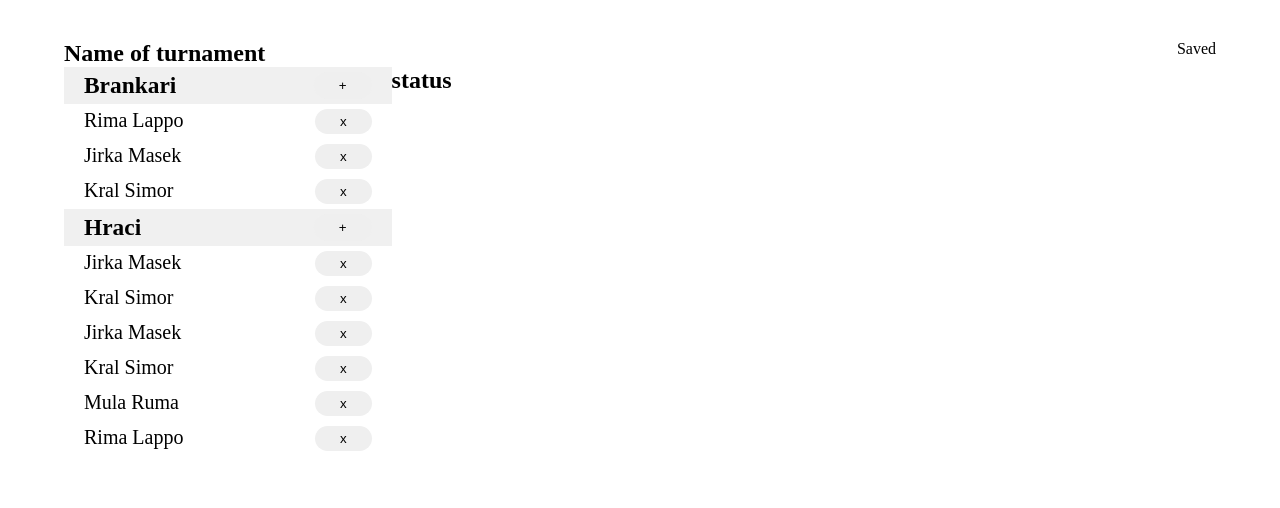
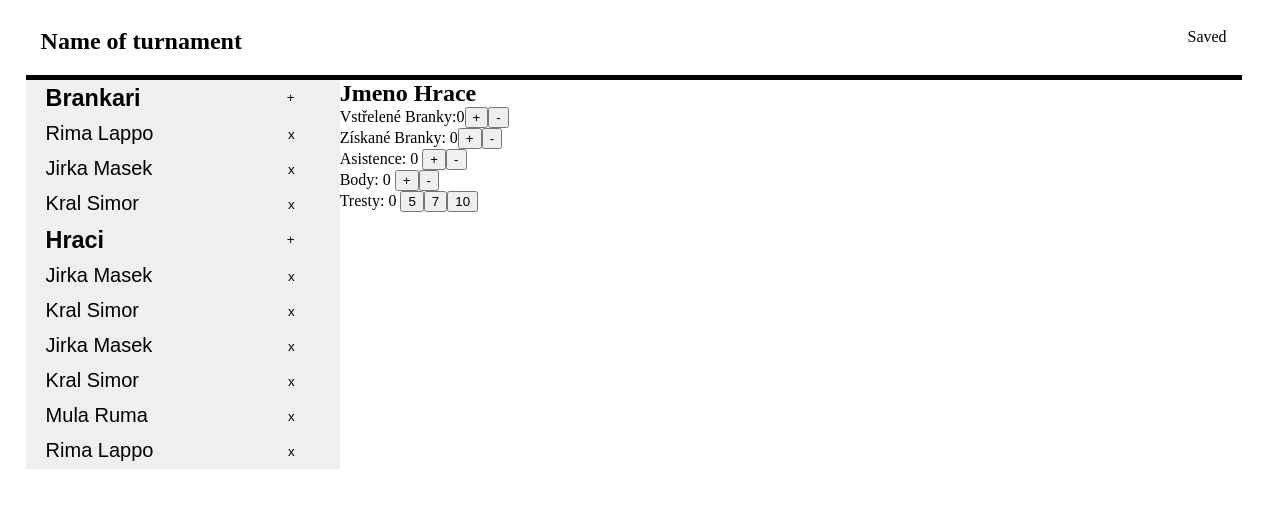
Before and after one commit to MiloslavStekrt/football-utkani, a React (Create React App) app: page / in a window 1280 px wide. Shown: the top 508 px of the page. Built offline with nearby package versions, Linux system fonts and the light colour scheme.

Commit message:
Dokonceni prebirani itemu podle označené možnosti.

```diff
--- a/src/App.js
+++ b/src/App.js
@@ -1,19 +1,23 @@
 import React, {useState} from 'react';
 import './css/App.css';
 import PlayerList from './PlayerList';
+import Player_stats from './Player_stats';
 
 const App = () => {
     const [players, setPlayers] = useState([
-        {name:"Jirka Masek",foot:false, number:9, id:Math.random()*1000},
-        {name:"Kral Simor",foot:false, number:24, id:Math.random()*1000},
-        {name:"Jirka Masek",foot:false, number:9, id:Math.random()*1000},
-        {name:"Kral Simor",foot:false, number:24, id:Math.random()*1000},
-        {name:"Mula Ruma",foot:false, number:34, id:Math.random()*1000},
-        {name:"Rima Lappo",foot:false, number:1, id:Math.random()*1000},
-        {name:"Rima Lappo",foot:true, number:1, id:Math.random()*1000},
-        {name:"Jirka Masek",foot:true, number:9, id:Math.random()*1000},
-        {name:"Kral Simor",foot:true, number:24, id:Math.random()*1000}
+        {name:"Jirka Masek",foot:false, number:9, id:Math.random()*1000, vstrele_branky: 0, ziskane_branky: 0, assistence: 0,bodu: 0, trestu: 0},
+        {name:"Kral Simor",foot:false, number:24, id:Math.random()*1000, vstrele_branky: 0, ziskane_branky: 0, assistence: 0,bodu: 0, trestu: 0},
+        {name:"Jirka Masek",foot:false, number:9, id:Math.random()*1000, vstrele_branky: 0, ziskane_branky: 0, assistence: 0,bodu: 0, trestu: 0},
+        {name:"Kral Simor",foot:false, number:24, id:Math.random()*1000, vstrele_branky: 0, ziskane_branky: 0, assistence: 0,bodu: 0, trestu: 0},
+        {name:"Mula Ruma",foot:false, number:34,  id:Math.random()*1000, vstrele_branky: 0, ziskane_branky: 0, assistence: 0,bodu: 0, trestu: 0},
+        {name:"Rima Lappo",foot:false, number:1,  id:Math.random()*1000, vstrele_branky: 0, ziskane_branky: 0, assistence: 0,bodu: 0, trestu: 0},
+        {name:"Rima Lappo",foot:true, number:1,   id:Math.random()*1000, vstrele_branky: 0, ziskane_branky: 0, assistence: 0,bodu: 0, trestu: 0},
+        {name:"Jirka Masek",foot:true, number:9,  id:Math.random()*1000, vstrele_branky: 0, ziskane_branky: 0, assistence: 0,bodu: 0, trestu: 0},
+        {name:"Kral Simor",foot:true, number:24,  id:Math.random()*1000, vstrele_branky: 0, ziskane_branky: 0, assistence: 0,bodu: 0, trestu: 0}
     ]);
+    const [status, setStatus] = useState(
+        {name:"Jmeno Hrace",foot:true, number:0, id:Math.random()*1000, vstrele_branky: 0, ziskane_branky: 0, assistence: 0,bodu: 0, trestu: 0 }
+    );
     return (
         <main>
             <section className="topbar">
@@ -22,9 +26,15 @@ const App = () => {
             </section>
             <section className="main">
                 <div className="players">
-                    <PlayerList players={players} setPlayers={setPlayers} />
+                    <PlayerList
+                        players={players}
+                        setPlayers={setPlayers}
+                        setStatus={setStatus} />
                 </div>
-                <h1>status</h1>
+                <Player_stats status={status}
+                    setStatus={setStatus}
+                    setPlayers={setPlayers}
+                    players={players}/>
             </section>
         </main>
     )
--- a/src/Player.js
+++ b/src/Player.js
@@ -1,11 +1,16 @@
 import React from 'react'
 
-const Player = ({player, setPlayers, players}) => {
+const Player = ({player, setPlayers, players, setStatus}) => {
+    const showPlayer = () => {
+        setStatus(player);
+    }
     return (
-        <span>
+        <button onClick={showPlayer} className="span">
             <p>{player.name}</p>
-            <button>x</button>
-        </span>
+            <button onClick={(e)=>{e.preventDefault();
+                setPlayers(players.filter(el => el.id !== player.id));}
+                }>x</button>
+        </button>
     )
 }
 
--- a/src/PlayerList.js
+++ b/src/PlayerList.js
@@ -2,33 +2,31 @@ import React from 'react';
 import './css/PlayerList.css';
 import Player from './Player';
 
-const PlayerList = ({players, setPlayers}) => {
+const PlayerList = ({players, setPlayers, setStatus}) => {
     return (
         <div>
             <section className="brankari">
-                <span className="nadpis">
+                <button className="nadpis span">
                     <h1>Brankari</h1>
                     <button>+</button>
-                </span>
-                {players.filter(player => player.foot == true).map(player => {
+                </button>
+                {players.filter(player => player.foot === true).map(player => {
                     return <Player player={player}
                         setPlayers={setPlayers}
-                        players={players} />
+                        players={players}
+                        setStatus={setStatus}/>
                 })}
             </section>
             <section className="hraci">
-                <span className="nadpis">
+                <button className="nadpis span">
                     <h1>Hraci</h1>
                     <button>+</button>
-                </span>
-
-                {/* {...state,currentMenu: action.menu.filter((menu) =>
-state.currentCategoryId == menu.category_id)} */}
-
-                {players.filter(player => player.foot == false).map(player => {
+                </button>
+                {players.filter(player => player.foot === false).map(player => {
                     return <Player player={player}
                         setPlayers={setPlayers}
-                        players={players} />
+                        players={players}
+                        setStatus={setStatus} />
                 })}
             </section>
         </div>
--- /dev/null
+++ b/src/Player_stats.js
@@ -0,0 +1,30 @@
+import React from 'react'
+
+const Player_stats = ({status, setStatus, setPlayers, players}) => {
+    const vb_plus = () => {
+        setPlayers(players.map(item => {
+            if(item.id === status.id){
+                return {
+                    ...item, vstrele_branky: item.vstrele_branky+1
+                }
+            } return item;
+        }));
+        setStatus(
+            {
+                ...status, vstrele_branky: status.vstrele_branky+1
+            }
+        )
+    }
+    return (
+        <div>
+            <h1>{status.name}</h1>
+            <p>Vstřelené Branky:{status.vstrele_branky}<button onClick={vb_plus}>+</button><button>-</button></p>
+            <p>Získané Branky:  {status.ziskane_branky}<button>+</button><button>-</button></p>
+            <p>Asistence:       {status.assistence}    <button>+</button><button>-</button></p>
+            <p>Body:            {status.bodu}          <button>+</button><button>-</button></p>
+            <p>Tresty:          {status.trestu}        <button>5</button><button>7</button><button>10</button></p>
+        </div>
+    )
+}
+
+export default Player_stats
--- a/src/css/App.css
+++ b/src/css/App.css
@@ -1,14 +1,16 @@
 main {
     display: flex;
-    height: 90vh;
-    width: 90vw;
-    padding: 5vh 5vw;
+    height: 60vh;
+    width: 95vw;
+    padding: 1vh 2vw 1vh 2vw;
     flex-direction: column;
 }
 .topbar {
     display: flex;
     flex-direction: row;
     justify-content: space-between;
+    padding: 20px 15px;
+    border-bottom: 5px solid black;
 }
 .main {
     display: flex;
--- a/src/css/PlayerList.css
+++ b/src/css/PlayerList.css
@@ -3,23 +3,28 @@
     overflow-y: scroll;
     height: 85vh;
 }
-span {
+.span {
     display: flex;
     justify-content: space-between;
     font-size: 20px;
     text-align: center;
     padding: 5px 20px;
+    width: 100%;
 }
-span button{
+.span button{
     border-radius: 20px;
     padding: 5px 25px;
     border: none;
 }
-span button:hover {
+.span{
+    border: none
+}
+.span button:hover {
     border: 5px solid rgb(212, 212, 212);
     padding: 0px 20px;
     border-radius: 0;
 }
-span.nadpis {
+.span.nadpis {
     background-color: rgb(240, 240, 240);
+    border: none;
 }
```
